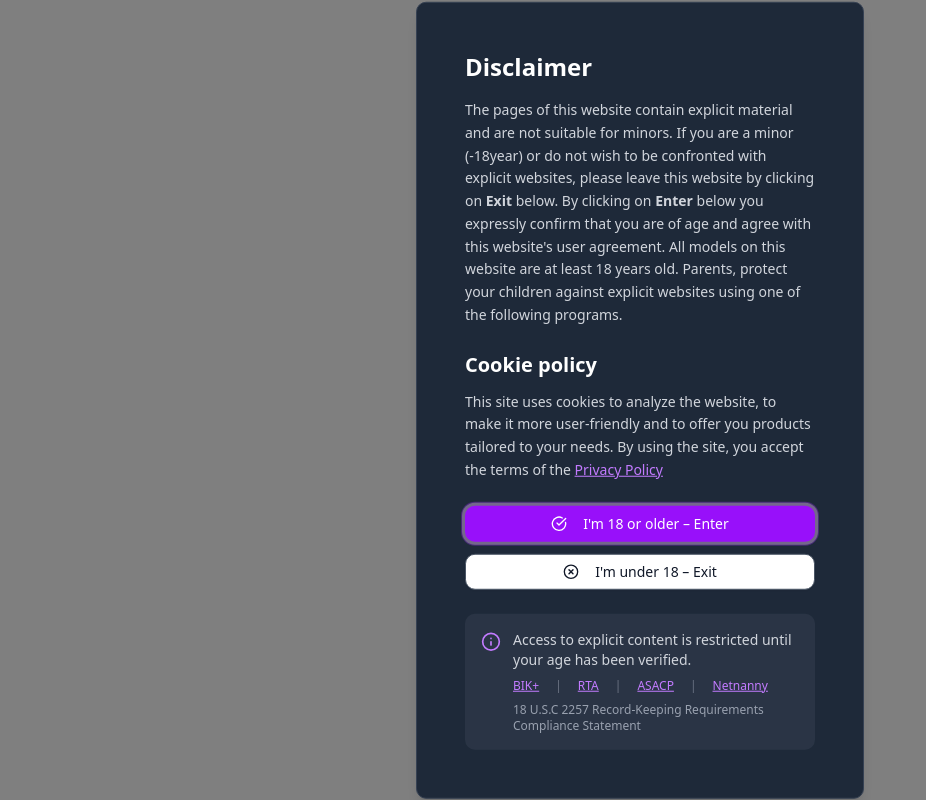
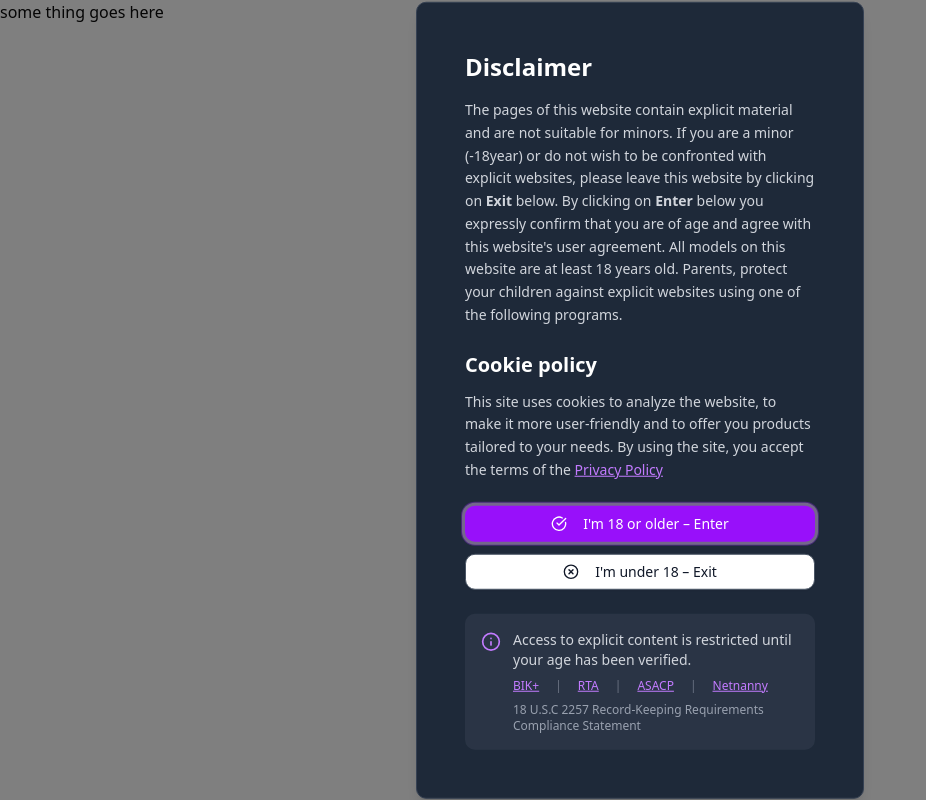
Before and after one commit to hmzi67/xcam-v2, a Next.js app: page /profile in a window 1280 px wide. Before the commit this address had no page. Shown: the whole page, without its empty margins (0-926 px from the left). Built offline with nearby package versions, Linux system fonts and the light colour scheme.

Commit message:
feat: Create initial ProfilePage component with placeholder content

```diff
--- /dev/null
+++ b/src/app/profile/page.tsx
@@ -0,0 +1,3 @@
+export default function ProfilePage() {
+  return <div>some thing goes here</div>;
+}
```
